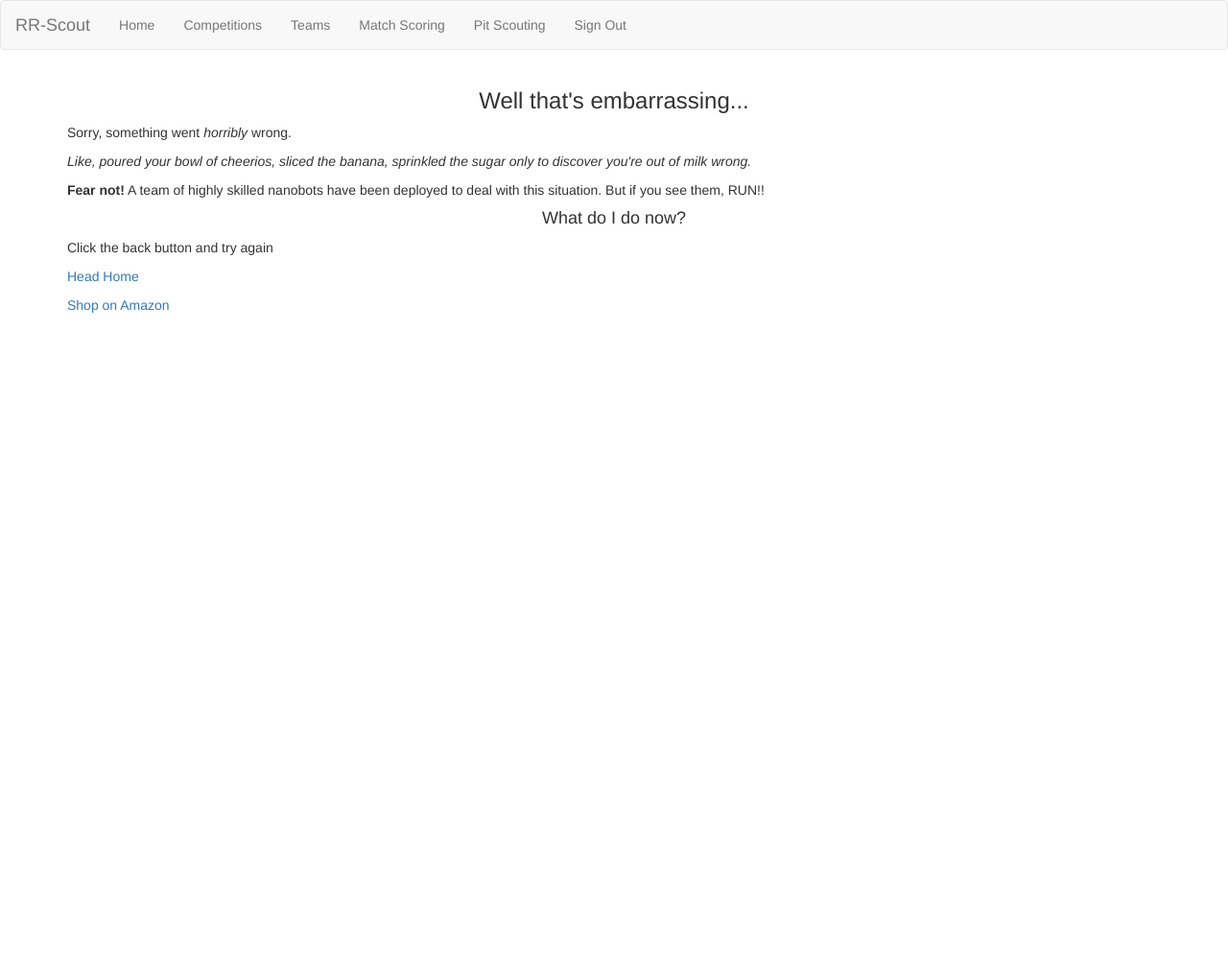
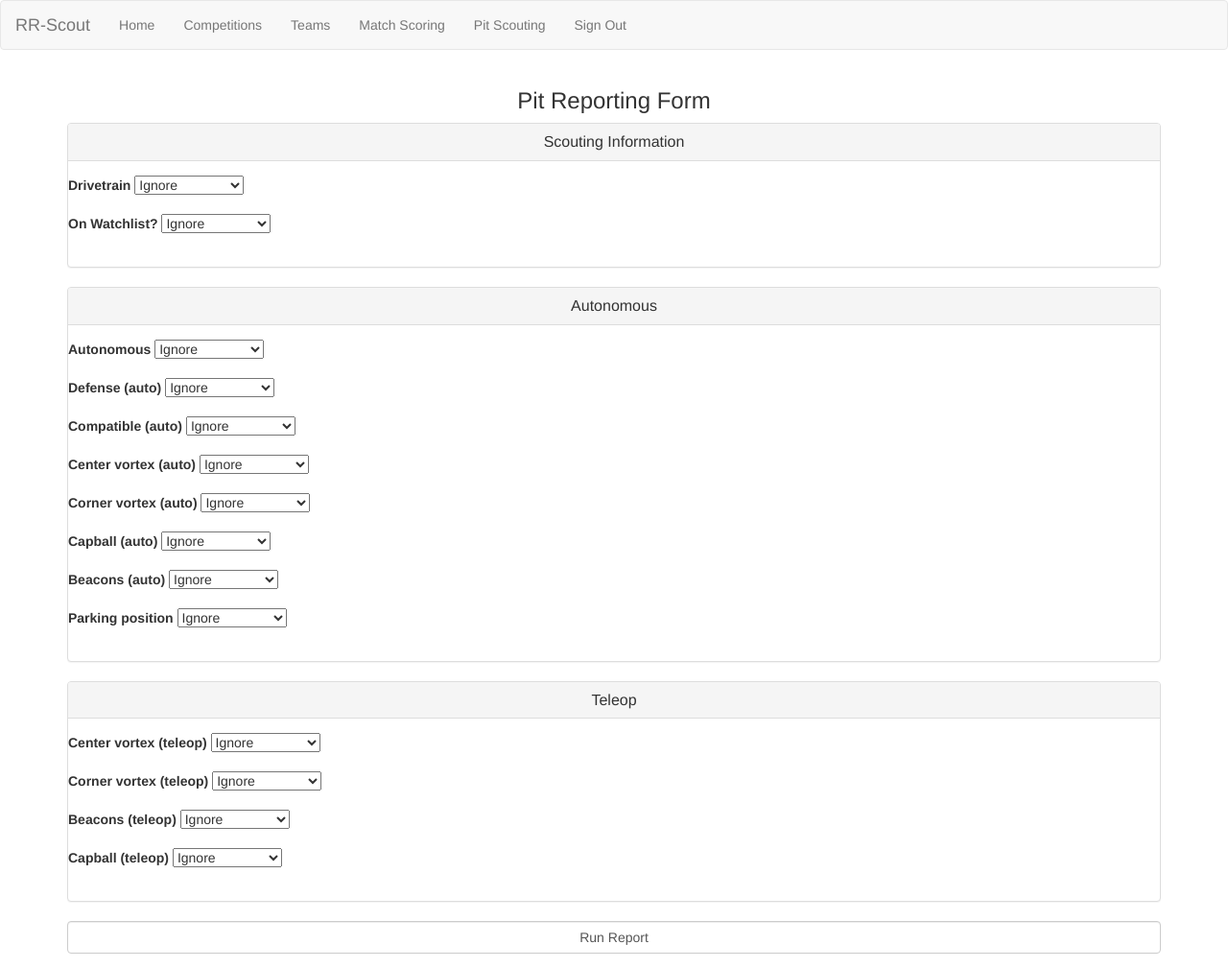
Before and after one commit to jasonrahm/vvapp, a Flask app: page /pit-reporting/ in a window 1280 px wide. Shown: the whole page at 96% size. Before the commit the page ends 326 px from the top, so only its background shows below. Run offline with Flask 2, Linux system fonts and the light colour scheme; a user stored in the database is signed in; tables that the repository leaves empty hold one stand-in row (values such as "Sample post"); some libraries are stand-ins or nearby versions.

Commit message:
Added Pit Reporting  - Reporting Form to select each function as ignore, important, very important, critical  - Report View with team list scored from high to low  - Detailed Report View for each team in the list  - Minor fixes in team view templates

```diff
--- a/app/forms.py
+++ b/app/forms.py
@@ -42,7 +42,8 @@ class CompetitionTeamForm(FlaskForm):
 
     def __init__(self, *args, **kwargs):
         super(CompetitionTeamForm, self).__init__(*args, **kwargs)
-        self.team.choices = [(a.id, a.number) for a in Teams.query.order_by('number')]
+        self.team.choices = [
+            (a.id, a.number) for a in Teams.query.order_by('number')]
 
     def validate(self):
         if not FlaskForm.validate(self):
@@ -131,7 +132,8 @@ class MatchScoringForm(FlaskForm):
 
     def __init__(self, *args, **kwargs):
         super(MatchScoringForm, self).__init__(*args, **kwargs)
-        self.team.choices = [(a.id, a.number) for a in Teams.query.order_by('number')]
+        self.team.choices = [
+            (a.id, a.number) for a in Teams.query.order_by('number')]
 
     # def __init__(self, *args, **kwargs):
     #     Form.__init__(self, *args, **kwargs)
@@ -141,7 +143,101 @@ class MatchScoringForm(FlaskForm):
     #         return False
 
 
-# class PitReportingForm(FlaskForm):
+class PitReportingForm(FlaskForm):
+    drivetrain = SelectField('Drivetrain',
+                             choices=[(0, 'Ignore'),
+                                      (1, 'Important'),
+                                      (3, 'Very Important'),
+                                      (9, 'Critical')],
+                             coerce=int)
+    auto = SelectField('Autonomous',
+                       choices=[(0, 'Ignore'),
+                                (1, 'Important'),
+                                (3, 'Very Important'),
+                                (9, 'Critical')],
+                       coerce=int)
+    auto_defense = SelectField('Defense (auto)',
+                               choices=[(0, 'Ignore'),
+                                        (1, 'Important'),
+                                        (3, 'Very Important'),
+                                        (9, 'Critical')],
+                               coerce=int)
+    auto_compatible = SelectField('Compatible (auto)',
+                                  choices=[(0, 'Ignore'),
+                                           (1, 'Important'),
+                                           (3, 'Very Important'),
+                                           (9, 'Critical')],
+                                  coerce=int)
+    a_center = SelectField('Center vortex (auto)',
+                           choices=[(0, 'Ignore'),
+                                    (1, 'Important'),
+                                    (3, 'Very Important'),
+                                    (9, 'Critical')],
+                           coerce=int)
+    a_corner = SelectField('Corner vortex (auto)',
+                           choices=[(0, 'Ignore'),
+                                    (1, 'Important'),
+                                    (3, 'Very Important'),
+                                    (9, 'Critical')],
+                           coerce=int)
+    a_capball = SelectField('Capball (auto)',
+                            choices=[(0, 'Ignore'),
+                                     (1, 'Important'),
+                                     (3, 'Very Important'),
+                                     (9, 'Critical')],
+                            coerce=int)
+    a_beacons = SelectField('Beacons (auto)',
+                            choices=[(0, 'Ignore'),
+                                     (1, 'Important'),
+                                     (3, 'Very Important'),
+                                     (9, 'Critical')],
+                            coerce=int)
+    a_park = SelectField('Parking position',
+                         choices=[(0, 'Ignore'),
+                                  (1, 'Important'),
+                                  (3, 'Very Important'),
+                                  (9, 'Critical')],
+                         coerce=int)
+    t_center = SelectField('Center vortex (teleop)',
+                           choices=[(0, 'Ignore'),
+                                    (1, 'Important'),
+                                    (3, 'Very Important'),
+                                    (9, 'Critical')],
+                           coerce=int)
+    t_corner = SelectField('Corner vortex (teleop)',
+                           choices=[(0, 'Ignore'),
+                                    (1, 'Important'),
+                                    (3, 'Very Important'),
+                                    (9, 'Critical')],
+                           coerce=int)
+    t_beacons = SelectField('Beacons (teleop)',
+                            choices=[(0, 'Ignore'),
+                                     (1, 'Important'),
+                                     (3, 'Very Important'),
+                                     (9, 'Critical')],
+                            coerce=int)
+    t_capball = SelectField('Capball (teleop)',
+                            choices=[(0, 'Ignore'),
+                                     (1, 'Important'),
+                                     (3, 'Very Important'),
+                                     (9, 'Critical')],
+                            coerce=int)
+    watchlist = SelectField('On Watchlist?',
+                            choices=[(0, 'Ignore'),
+                                     (1, 'Important'),
+                                     (3, 'Very Important'),
+                                     (9, 'Critical')],
+                            coerce=int)
+    submit = SubmitField('Run Report')
+
+    def __init__(self, *args, **kwargs):
+        FlaskForm.__init__(self, *args, **kwargs)
+
+    def validate(self):
+        if not FlaskForm.validate(self):
+            return False
+        else:
+            return True
 
 
 class PitScoutingForm(FlaskForm):
@@ -198,11 +294,12 @@ class PitScoutingForm(FlaskForm):
                             message='Please limit to 500 characters.')])
     watchlist = BooleanField('Add to watchlist?')
 
-    submit = SubmitField('Add Pit Report')
+    submit = SubmitField('Add Scouting Report')
 
     def __init__(self, *args, **kwargs):
         super(PitScoutingForm, self).__init__(*args, **kwargs)
-        self.team.choices = [(a.id, a.number) for a in Teams.query.order_by('number')]
+        self.team.choices = [
+            (a.id, a.number) for a in Teams.query.order_by('number')]
 
 
 class TeamForm(FlaskForm):
--- a/app/static/js/main.js
+++ b/app/static/js/main.js
@@ -143,4 +143,27 @@
             $('div#match_notes.form-group').hide();
         }
     });
+
+    // Pivot the Pit Scouting Information for team competition view
+    $("a#pit_report").click(function () {
+        $("table#pit_report.table.table-responsive").each(function () {
+            var $this = $(this);
+            var newrows = [];
+            $this.find("tr").each(function () {
+                var i = 0;
+                $(this).find("td,th").each(function () {
+                    i++;
+                    if (newrows[i] === undefined) {
+                        newrows[i] = $("<tr></tr>");
+                    }
+                    newrows[i].append($(this));
+                });
+            });
+            $this.find("tr").remove();
+            $.each(newrows, function () {
+                $this.append(this);
+            });
+        });
+        return false;
+    });
 });
--- /dev/null
+++ b/app/templates/pit_reporting.html
@@ -0,0 +1,99 @@
+{% extends "base.html" %}
+{% block content %}
+
+{% if form.errors %}
+    <ul>
+        {% for field_name, field_errors in form.errors|dictsort if field_errors %}
+            {% for error in field_errors %}
+                <li>{{ form[field_name].label }}: {{ error }}</li>
+            {% endfor %}
+        {% endfor %}
+    </ul>
+{% endif %}
+
+
+  <h3>Pit Reporting Form</h3>
+  <form class="form-horizontal" action="{{ url_for('pit_reporting') }}" method="post">
+    {{ form.hidden_tag() }}
+    <div class="row">
+        <div class="col-md-12 col-sm-6 col-xs-12">
+            <div class="panel panel-default">
+                <div class="panel-heading clearfix">
+                    <h3 class="panel-title">Scouting Information</h3>
+                </div>
+                <div class="panel-body">
+                    <div class="form-group">
+                        {{ form.drivetrain.label }} {{ form.drivetrain }}
+                    </div>
+                    <div class="form-group">
+                        {{ form.watchlist.label }} {{ form.watchlist }}
+                    </div>
+                </div>
+            </div>
+        </div>
+    </div>
+    <div class="row">
+        <div class="col-md-12 col-sm-6 col-xs-12">
+            <div class="panel panel-default">
+                <div class="panel-heading clearfix">
+                    <h3 class="panel-title">Autonomous</h3>
+                </div>
+                <div class="panel-body">
+                    <div class="form-group">
+                        {{ form.auto.label }} {{ form.auto }}
+                    </div>
+                    <div class="form-group">
+                        {{ form.auto_defense.label }} {{ form.auto_defense }}
+                    </div>
+                    <div class="form-group">
+                        {{ form.auto_compatible.label }} {{ form.auto_compatible }}
+                    </div>
+                    <div class="form-group">
+                        {{ form.a_center.label }} {{ form.a_center }}
+                    </div>
+                    <div class="form-group">
+                        {{ form.a_corner.label }} {{ form.a_corner }}
+                    </div>
+                    <div class="form-group">
+                        {{ form.a_capball.label }} {{ form.a_capball }}
+                    </div>
+                    <div class="form-group">
+                        {{ form.a_beacons.label }} {{ form.a_beacons }}
+                    </div>
+                    <div class="form-group">
+                        {{ form.a_park.label }} {{ form.a_park }}
+                    </div>
+                </div>
+            </div>
+        </div>
+    </div>
+    <div class="row">
+        <div class="col-md-12 col-sm-6 col-xs-12">
+            <div class="panel panel-default">
+                <div class="panel-heading clearfix">
+                    <h3 class="panel-title">Teleop</h3>
+                </div>
+                <div class="panel-body">
+                    <div class="form-group">
+                        {{ form.t_center.label }} {{ form.t_center }}
+                    </div>
+                    <div class="form-group">
+                        {{ form.t_corner.label }} {{ form.t_corner }}
+                    </div>
+                    <div class="form-group">
+                        {{ form.t_beacons.label }} {{ form.t_beacons }}
+                    </div>
+                    <div class="form-group">
+                        {{ form.t_capball.label }} {{ form.t_capball }}
+                    </div>
+                </div>
+            </div>
+        </div>
+    </div>
+    <div class="form-group">
+        <div class="col-xs-12">{{ form.submit(class="form-control") }}</div>
+    </div>
+  </form>
+
+
+{% endblock %}
--- a/app/views.py
+++ b/app/views.py
@@ -13,6 +13,7 @@ from forms import CompetitionsForm
 from forms import CompetitionTeamForm
 from forms import LoginForm
 from forms import MatchScoringForm
+from forms import PitReportingForm
 from forms import PitScoutingForm
 from forms import TeamForm
 from models import db
@@ -222,6 +223,85 @@ def match_scoring(comp):
         return render_template('match_scoring.html', form=form)
 
 
+@app.route('/pit-report', methods=['GET'])
+@login_required
+def pit_report():
+    data = session['pitreport']
+    if data == '':
+        redirect(url_for(pit_reporting))
+    else:
+        return render_template('pit_report.html', data=data)
+
+
+@app.route('/pit-report/<int:id>')
+@login_required
+def get_pit_report(id):
+    data = PitScouting.query.get(id)
+    return render_template('pit_report_details.html', data=data)
+
+
+@app.route('/pit-reporting/', defaults={'comp': 2}, methods=['GET', 'POST'])
+@app.route('/pit-reporting/competitions/<int:comp>', methods=['GET', 'POST'])
+@login_required
+def pit_reporting(comp):
+
+    form = PitReportingForm(request.values)
+
+    if request.method == 'POST':
+        if not form.validate():
+            return render_template('pit_reporting.html', form=form)
+        else:
+            postdata = request.values
+            sql_text = '''select PitScouting.id, Teams.name, Teams.number,
+                            (drivetrain*%d) +
+                            (auto*%d) +
+                            (auto_defense*%d) +
+                            (auto_compatible*%d) +
+                            (a_center_balls*%d) +
+                            (a_corner_balls*%d) +
+                            (a_capball*%d) +
+                            (a_beacons*%d) +
+                            (a_park*%d) +
+                            (t_center_balls*%d) +
+                            (t_corner_balls*%d) +
+                            (t_beacons*%d) +
+                            (t_capball*%d) +
+                            (watchlist*%d)
+                          As Score
+                          FROM PitScouting
+                          INNER JOIN Teams
+                            On PitScouting.teams = Teams.id
+                          WHERE competitions = %d
+                          ORDER BY Score
+                          DESC ''' % (int(postdata['drivetrain']),
+                                      int(postdata['auto']),
+                                      int(postdata['auto_defense']),
+                                      int(postdata['auto_compatible']),
+                                      int(postdata['a_center']),
+                                      int(postdata['a_corner']),
+                                      int(postdata['a_capball']),
+                                      int(postdata['a_beacons']),
+                                      int(postdata['a_park']),
+                                      int(postdata['t_center']),
+                                      int(postdata['t_corner']),
+                                      int(postdata['t_beacons']),
+                                      int(postdata['t_capball']),
+                                      int(postdata['watchlist']),
+                                      comp)
+            result = db.engine.execute(sql_text)
+            teams = []
+            for row in result:
+                teams.append([row[0], row[1], row[2], row[3]])
+
+            session['pitreport'] = teams
+
+            flash('Report Run Successfully.')
+            return redirect(url_for('pit_report'))
+
+    elif request.method == 'GET':
+        return render_template('pit_reporting.html', form=form)
+
+
 @app.route('/pit-scouting/', defaults={'comp': 2}, methods=['GET', 'POST'])
 @app.route('/pit-scouting/competitions/<int:comp>', methods=['GET', 'POST'])
 @login_required
```
Also changed, not shown: app/templates/pit_report.html (added, +25 -0 lines), app/templates/pit_report_details.html (added, +45 -0 lines), app/templates/team_scores.html (+29 -21 lines).
